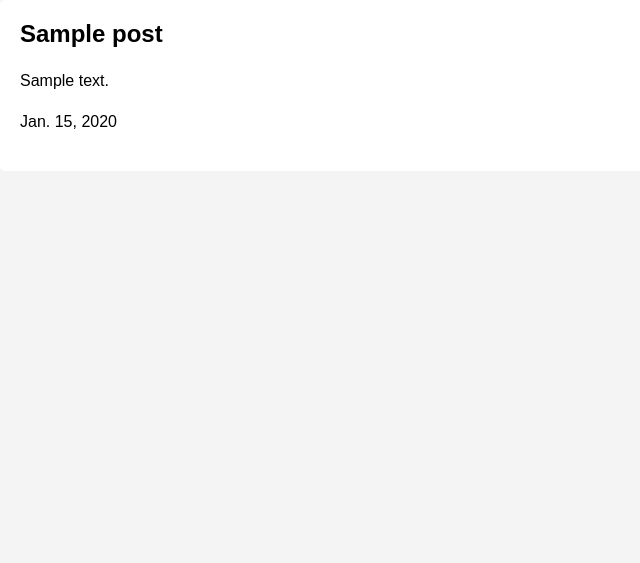
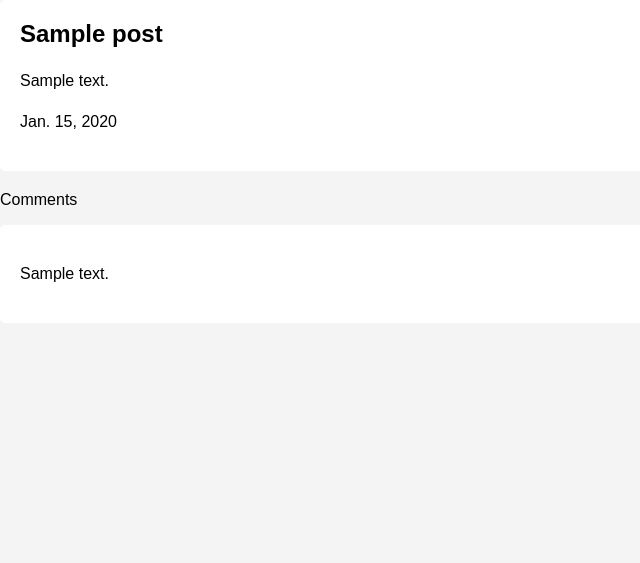
Before and after one commit to arafatsheikh098/blog_site, a Django app: page /single-post/1 in a window 1280 px wide. Shown: the part 100-663 px from the top of the page, without its empty margins (0-640 px from the left). Run offline with Django 5.2, Linux system fonts and the light colour scheme; tables that the repository leaves empty hold one stand-in row (values such as "Sample post").

Commit message:
Comment shows properly in single post page

```diff
--- a/posts/views.py
+++ b/posts/views.py
@@ -1,5 +1,5 @@
 from django.shortcuts import render
-from posts.models import Post
+from posts.models import Post,comment
 from django.views.generic import ListView
 # Create your views here.
 class postlist(ListView):
@@ -22,7 +22,9 @@ def portfolio_view(request):
     return render(request,"portfolio.html",context)
 def single_post_view(request,id):
     single_post_data=Post.objects.get(id=id)
+    single_post_comment=comment.objects.filter(post_id=id)
     context={
-        "post":single_post_data
+        "post":single_post_data,
+        "comment":single_post_comment
     }
     return render(request,"single_post.html",context)
--- a/templates/single_post.html
+++ b/templates/single_post.html
@@ -87,6 +87,16 @@
             <p>{{ post.content }}</p>
             <p>{{ post.publish_date }}</p>
         </div>
+    </div>
+    <p>Comments</p>
+    {% for post in comment %}
+        <div class="article">
+
+
+            <p>{{ post.text }}</p>
+
+        </div>
+    {% endfor %}
 
     <footer>
         <p>&copy; 2024 ARAFAT SHEIKH </p>
```
